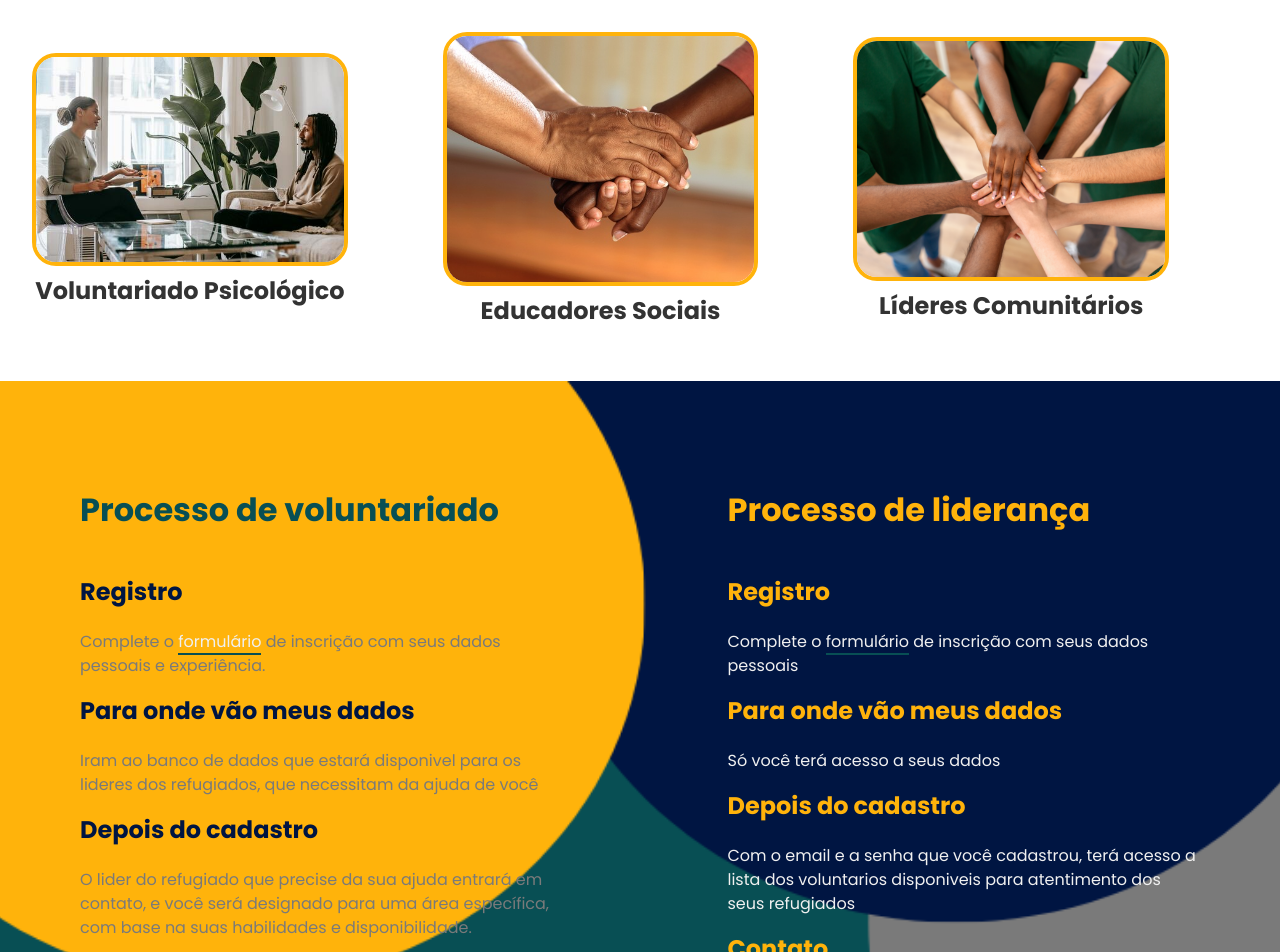
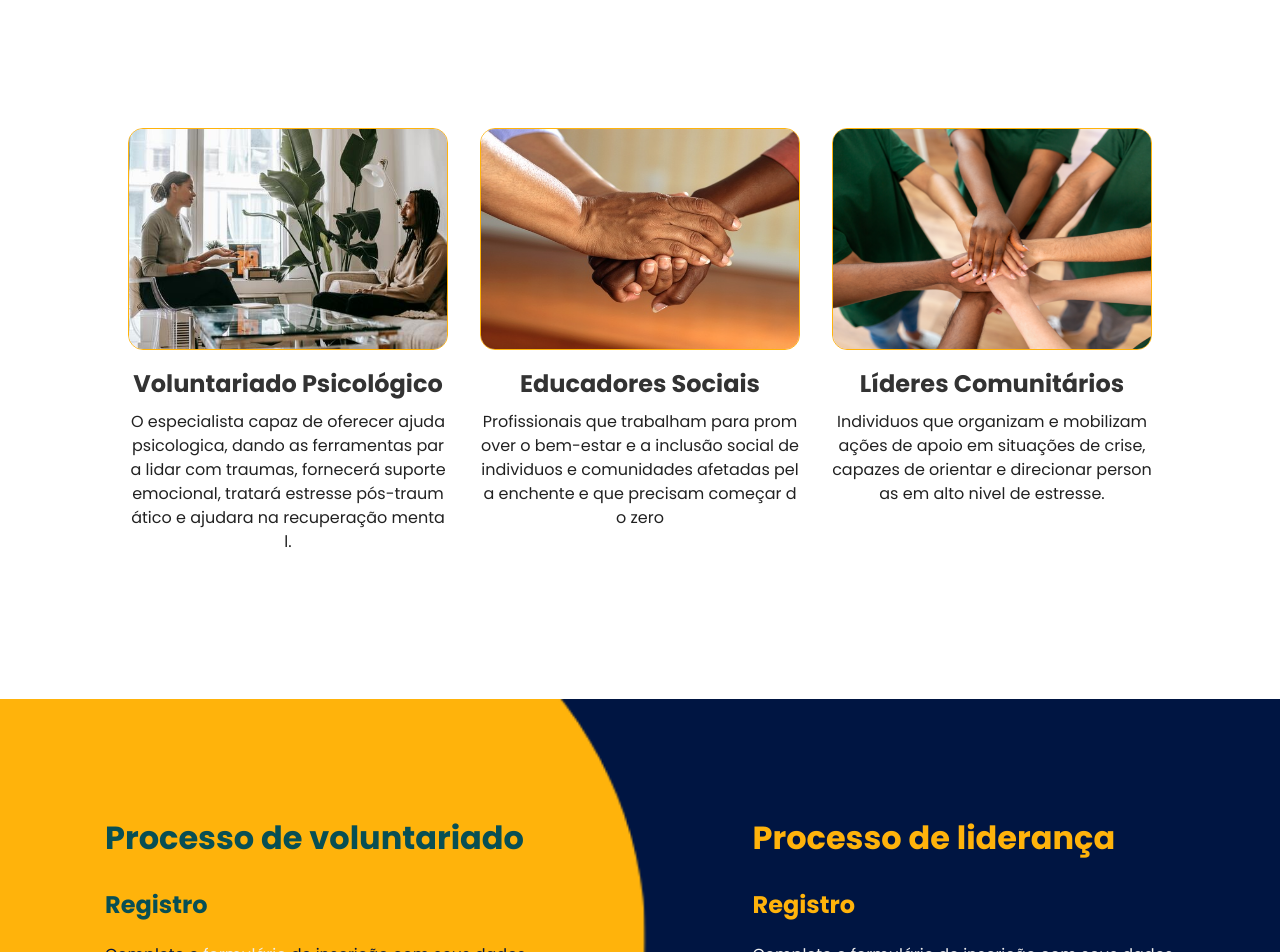
Before and after one commit to Dart1516/proyecto-toti-rs, a React (Create React App) app: page /Principal in a window 1280 px wide. Shown: the part 1300-2252 px from the top of the page. Built offline with nearby package versions, Linux system fonts and the light colour scheme.

Commit message:
update cards

```diff
--- a/src/Pages/Home.js
+++ b/src/Pages/Home.js
@@ -22,7 +22,7 @@ function Principal() {
                 <p> <i>Somos a maior comunidade de imigrantes profissionais de tecnologia do Brasil.</i></p>
                 <h1> SOS rio grande do sul</h1>
               </div>
-              <h3>nosso objetivo é encaminhá-lo à ajuda emocional gratuita e online</h3>
+              <h3>Plataforma para conectar voluntarios e recursos, visando oferecer ajuda prática e esperança áqueles afetados pelas inundações no RS,disponibilizando serviços como ajuda emocional gratuita e online  com Psicologos prontros para ajudar e socorrer seus refugiados, e educadores sociais que caminharão lado a lado,  juntos na jornada de recuperação dos mais afetados</h3>
                 <div className='sub-text-home'>
                   <a href="./demo">Liderança Emigrante </a>
                   <a href='./JoinUs'>Quero ser voluntário</a>
@@ -40,24 +40,33 @@ function Principal() {
 
       <div className="card-container">
         <div className="card-item">
+          <div className="card-img">
+          <img src={psicologa} alt="Voluntariado Psicológico" />
+          </div>
+          <div className="card-text">
+          <h2>Voluntariado Psicológico</h2>
+          <p>O especialista capaz de oferecer ajuda psicologica, dando as ferramentas para lidar com traumas, fornecerá suporte emocional, tratará estresse pós-traumático e ajudara na recuperação mental. </p>
+          </div>
+        </div>
+        <div className="card-item">
+        <div className="card-img">
+        <img src={educador} alt="Educadores Sociais" />
+        </div>
 
-            <img src={psicologa} alt="Voluntariado Psicológico" />
-            <h2>Voluntariado Psicológico</h2>
-
+        <div className="card-text">
+            <h2>Educadores Sociais</h2>
+            <p>Profissionais que trabalham para promover o bem-estar e a inclusão social de individuos e comunidades afetadas pela enchente e que precisam começar do zero</p>
+       </div>
         </div>
         <div className="card-item">
 
-
-            <img src={educador} alt="Educadores Sociais" />
-            <h2>Educadores Sociais</h2>
-
+        <div className="card-img">
+        <img src={lideres} alt="Líderes Comunitários" />
         </div>
-        <div className="card-item">
-
-
-            <img src={lideres} alt="Líderes Comunitários" />
+        <div className="card-text">
             <h2>Líderes Comunitários</h2>
-
+            <p>Individuos que organizam e mobilizam ações de apoio em situações de crise, capazes de orientar e direcionar personas em alto nivel de estresse.</p>
+         </div>
         </div>
       </div>
     <div id="registro-processo">
@@ -68,14 +77,14 @@ function Principal() {
         <p>complete o <a href="./JoinUs">formulário</a> de inscrição com seus dados pessoais e experiência.</p>
       </div>
       <div className="proceso-texto">
-        <h2>para onde vão meus dados</h2>
+        <h2>para onde vão meus dados?</h2>
         <p> iram ao banco de dados que estará disponivel para os lideres dos refugiados, que necessitam da ajuda de você</p>
       </div>
       <div className="proceso-texto">
         <h2>depois do cadastro</h2>
         <p>o lider do refugiado que precise da sua ajuda entrará em contato, e você será designado para uma área específica, com base na suas habilidades e disponibilidade.</p>
       </div>
-      <div className="proceso-texto">
+      <div className="proceso-texto contato">
         <h2>depois do contato</h2>
         <p>Começe a oferecer seu apoio às comunidades afetadas. O líder fornecerá os detalhes do serviço.</p>
       </div>
@@ -89,7 +98,7 @@ function Principal() {
         <p>complete o <a href="./JoinUs">formulário</a> de inscrição com seus dados pessoais</p>
       </div>
       <div className="proceso-texto-lideranca">
-        <h2>para onde vão meus dados</h2>
+        <h2>para onde vão meus dados?</h2>
         <p> só você terá acesso a seus dados</p>
       </div>
       <div className="proceso-texto-lideranca">
--- a/src/assets/styles/HomePage.css
+++ b/src/assets/styles/HomePage.css
@@ -175,26 +175,38 @@ body {
     width: 100%;
     height:auto;
     grid-template-columns: 1fr 1fr 1fr;
-    gap: 1rem;
+    gap: 2rem;
     align-items: center;
     justify-content: center;
-    padding: 2rem;
+    padding: 8rem;
   }
 
   .card-item {
-   width: 80%;
+   width: 100%;
+   height: 100%;
+   display: flex;
+   flex-direction: column;
   }
-
-  .card-content {
-   width: 100%;
+  .card-img{
+    width: 100%;
+    height: 50%;
   }
-
-  .card-item img {
-    border-radius: 24px;
-    border: 4px var(--color2) solid;
+  .card-img img {
+    border-radius: 15px;
+    border: 1px var(--color2) solid;
     width:100%;
+    height: 100%;
   }
-
+  .card-text h2{
+margin-bottom: 0.5rem;
+  }
+  .card-text{
+    height: 50%;
+    width: 100%;
+    text-align: center;
+    word-break: break-all;
+    padding-top: 1rem;
+  }
 
   /*Proceso de Voluntariado*/
    #registro-processo{
@@ -215,12 +227,12 @@ body {
     gap: 15px;
     align-items: flex-start;
     width: 100%;
-    padding: 40px;
-    margin: 40px 40px;
+    padding: 65px;
+    margin: 40px;
   }
 
   .proceso-voluntariado h1 {
-    padding: 25px 0;
+    padding: 10px 0;
     color: var(--color1);
   }
   .proceso-voluntariado h1::first-letter {
@@ -228,9 +240,17 @@ body {
   }
 
   .proceso-voluntariado h2 {
-    color: var(--color3);
+    color: var(--color1);
+
   }
+  .proceso-texto.contato h2 {
+    color: var(--color1);
 
+  }
+  .proceso-texto.contato p {
+    color: var(--color2);
+
+  }
   .proceso-voluntariado p a {
     text-decoration: none;
     color: var(--color4);
@@ -245,8 +265,9 @@ body {
   .proceso-texto {
     display: flex;
     flex-direction: column;
+    gap:0;
     align-items: self-start;
-    color: var(--color5);
+    color: var(--color3);
     text-align: left;
   }
 
@@ -255,13 +276,13 @@ body {
     word-wrap: break-word;
   }
 
-  .proceso-texto h2::first-letter, .proceso-texto p::first-letter{
+  .proceso-texto h2::first-letter,.proceso-texto.contato h2::first-letter, .proceso-texto p::first-letter{
     text-transform: capitalize;
   }
 
 /* processo de liderança */
 .proceso-voluntariado.lideranca h1 {
-  padding: 25px 0;
+  padding: 10px 0;
   color: var(--color2);
 }
 .proceso-texto-lideranca h2 {
```
